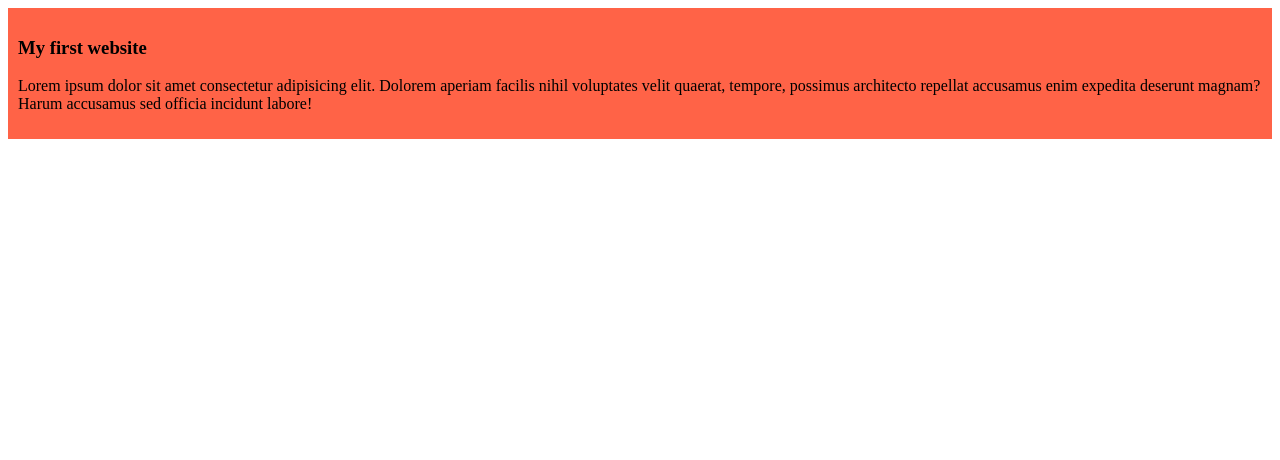
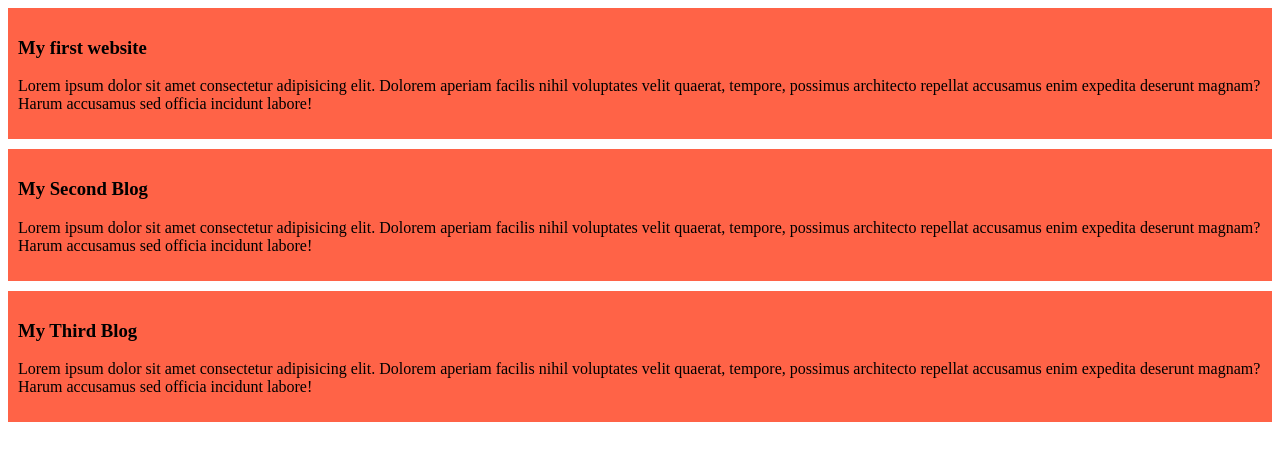
Before and after one commit to shajid-1/my-simple-website, a plain HTML site: page index.html in a window 1280 px wide. Drawn offline with Linux system fonts and the light colour scheme.

Commit message:
added the second and the third blog

```diff
--- a/index.html
+++ b/index.html
@@ -11,5 +11,13 @@
         <h3>My first website</h3>
         <p>Lorem ipsum dolor sit amet consectetur adipisicing elit. Dolorem aperiam facilis nihil voluptates velit quaerat, tempore, possimus architecto repellat accusamus enim expedita deserunt magnam? Harum accusamus sed officia incidunt labore!</p>
     </div>
+    <div>
+        <h3>My Second Blog</h3>
+        <p>Lorem ipsum dolor sit amet consectetur adipisicing elit. Dolorem aperiam facilis nihil voluptates velit quaerat, tempore, possimus architecto repellat accusamus enim expedita deserunt magnam? Harum accusamus sed officia incidunt labore!</p>
+    </div>
+    <div>
+        <h3>My Third Blog</h3>
+        <p>Lorem ipsum dolor sit amet consectetur adipisicing elit. Dolorem aperiam facilis nihil voluptates velit quaerat, tempore, possimus architecto repellat accusamus enim expedita deserunt magnam? Harum accusamus sed officia incidunt labore!</p>
+    </div>
 </body>
 </html>
--- a/styles/blog.css
+++ b/styles/blog.css
@@ -1,4 +1,5 @@
 div{
     background-color: tomato;
     padding: 10px;
+    margin-bottom: 10px;
 }
```
